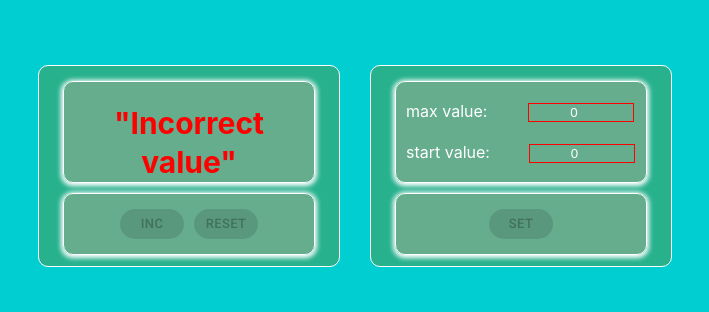
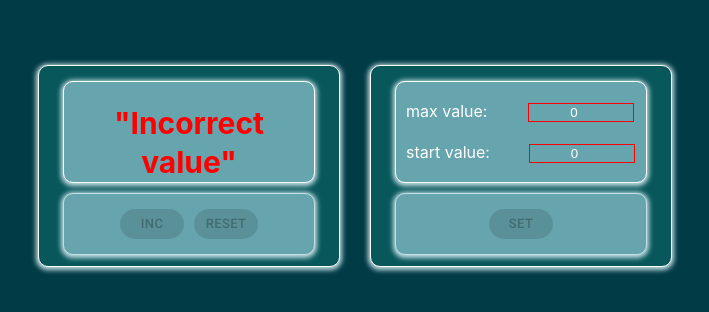
Before and after one commit to Toyfon/Counter_Redux, a React (Create React App) app: page / in a window 1280 px wide. Shown: the part 234-546 px from the top of the page, without its empty margins (300-1009 px from the left). Built offline with nearby package versions, Linux system fonts and the light colour scheme.

Commit message:
added new css properties. a new file test is created.Added tests for reducer

```diff
--- a/package.json
+++ b/package.json
@@ -51,6 +51,7 @@
     ]
   },
   "devDependencies": {
-    "gh-pages": "^3.2.3"
+    "gh-pages": "^3.2.3",
+    "react-test-renderer": "^17.0.2"
   }
 }
--- a/src/App.css
+++ b/src/App.css
@@ -3,11 +3,11 @@
     flex-direction: row;
     align-items: center;
     justify-content: center;
-    background-color: darkturquoise;
+    background-color: #003B46;
     min-height: 100vh;
+
 }
 
 .table {
-
     margin: 30px;
 }
--- a/src/Redux/counter-reducer.ts
+++ b/src/Redux/counter-reducer.ts
@@ -36,7 +36,7 @@ export const counterReducer = (state = initialState, action: ActionsType): initi
         case CHANGE_COUNT:
             return {...state, value: action.value, error: action.error}
         case RESET_COUNT:
-            return {...state, value: state.startValue, error: state.error}
+            return {...state, value: state.startValue}
         case CHANGE_MAX_VALUE:
             return {...state, maxValue: action.value, isDisabled: action.isDisabled, disableBtn: action.disableBtn}
         case CHANGE_START_VALUE:
--- a/src/components/Counter/Counter.tsx
+++ b/src/components/Counter/Counter.tsx
@@ -73,11 +73,6 @@ export const Counter = () => {
                     sx={buttonStyle}
                     disabled={isDisabled ? isDisabled : value === startValue}
                     onClick={resetValue}>Reset</Button>
-                {/*<ButtonName className={s.btn} disabled={isDisabled ? isDisabled : value >= maxValue}
-                            onClick={incrementValue}
-                            name={"Inc"}/>*/}
-                {/* <ButtonName className={s.btn} disabled={isDisabled ? isDisabled : value === startValue} onClick={resetValue}
-                            name={"Reset"}/>*/}
             </div>
         </div>
     )
--- a/src/components/Counter/counter.module.css
+++ b/src/components/Counter/counter.module.css
@@ -3,11 +3,12 @@
     display: flex;
     flex-direction: column;
     align-items: center;
-    background-color: rgba(84, 145, 65, 0.47);
+    background-color: #07575B;
     border: 1px solid white;
     width: 300px;
     height: 200px;
     border-radius: 10px;
+    box-shadow: 0px 1px 5px 2px #C4DFE6
 }
 
 .value {
@@ -16,8 +17,8 @@
     margin: 15px 10px 10px;
     border-radius: 10px;
     border: 1px solid white;
-    background-color: rgba(171, 168, 141, 0.47);
-    box-shadow: 0px 1px 5px 2px white;
+    background-color: #66A5AD;
+    box-shadow: 0px 1px 5px 2px #C4DFE6;
     color: white;
 }
 
@@ -41,10 +42,10 @@ h1 {
     align-items: center;
     width: 250px;
     height: 60px;
-    border: 1px solid white;
-    background-color: rgba(171, 168, 141, 0.47);
+    border: 1px solid #C4DFE6;
+    background-color: #66A5AD;
     border-radius: 10px;
-    box-shadow: 0px 1px 5px 2px white
+    box-shadow: 0px 1px 5px 2px #C4DFE6
 }
 
 .btn {
--- a/src/components/Settings/Settings.tsx
+++ b/src/components/Settings/Settings.tsx
@@ -42,6 +42,7 @@ export const Settings = () => {
             <div className={s.value}>
                 <div className={s.maxInput}>
                 <span>max value:
+                   {/* <TextField  type="number" value={maxValue} onChange={(e)=>onChangeMaxNumberHandler(+e.currentTarget.value)}  error={error}/>*/}
                     <Input value={maxValue}
                            callBack={onChangeMaxNumberHandler}
                            error={error}
--- a/src/components/Settings/settings.module.css
+++ b/src/components/Settings/settings.module.css
@@ -4,10 +4,11 @@
     flex-direction: column;
     align-items: center;
     border: 1px solid white;
-    background-color: rgba(84, 145, 65, 0.47);
+    background-color: #07575B;
     width: 300px;
     height: 200px;
     border-radius: 10px;
+    box-shadow: 0px 1px 5px 2px #C4DFE6
 }
 
 .value {
@@ -19,8 +20,8 @@
     margin: 15px 10px 10px;
     border-radius: 10px;
     border: 1px solid white;
-    background-color: rgba(171, 168, 141, 0.47);
-    box-shadow: 0px 1px 5px 2px white;
+    background-color: #66A5AD;
+    box-shadow: 0px 1px 5px 2px #C4DFE6;
     color: white;
 }
 
@@ -65,10 +66,10 @@
     align-items: center;
     width: 250px;
     height: 60px;
-    border: 1px solid white;
-    background-color: rgba(171, 168, 141, 0.47);
+    border: 1px solid #C4DFE6;
+    background-color: #66A5AD;
     border-radius: 10px;
-    box-shadow: 0px 1px 5px 2px white
+    box-shadow: 0px 1px 5px 2px #C4DFE6
 }
 
 .btn {
```
Also changed, not shown: src/LocalStorage/LocalStorage.tsx (added, +24 -0 lines), 25 other files (tests, documents, lock files or other folders).
